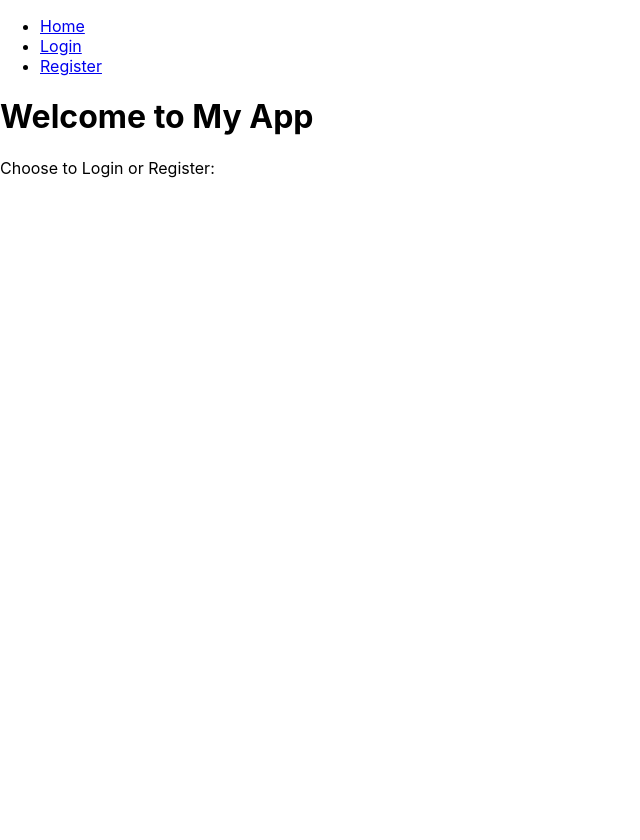
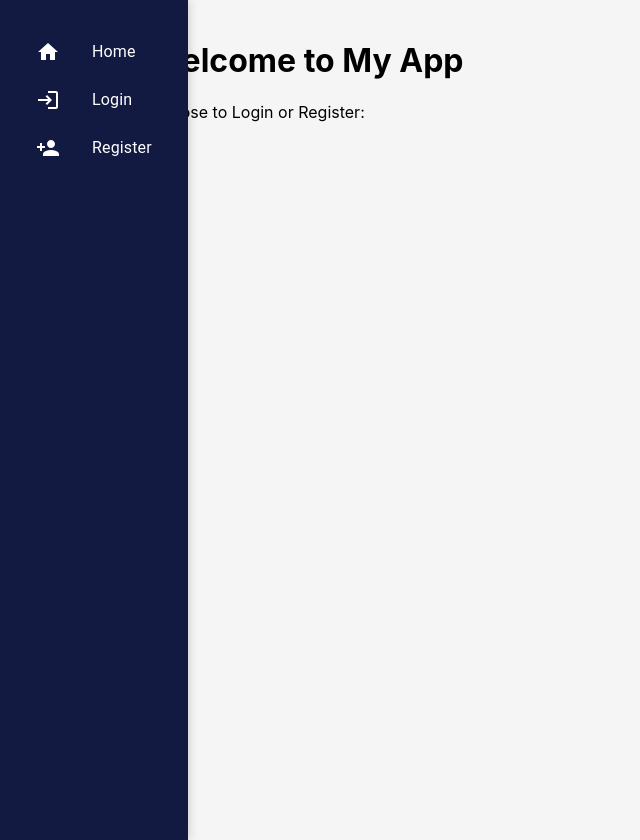
Before and after one commit to EWRC01/Campus-Salitre-App, a React (Create React App) app in the folder salitre-frontend/: page / in a window 1280 px wide. Shown: the whole page, without its empty margins (0-640 px from the left). Before the commit the page ends 800 px from the top, so only its background shows below. Built offline with nearby package versions, Linux system fonts and the light colour scheme.

Commit message:
Update App.js

```diff
--- a/salitre-frontend/src/App.js
+++ b/salitre-frontend/src/App.js
@@ -1,34 +1,110 @@
 // src/App.js (updated for React Router v6)
-import React from 'react';
+// src/App.js (updated for React Router v6)
+import React, { useState } from 'react';
 import { BrowserRouter as Router, Route, Link, Routes } from 'react-router-dom';
 import LoginForm from './LoginForm';
 import RegisterForm from './RegisterForm';
 import Home from './Home';
+import { Box, List, ListItem, ListItemText, ListItemIcon, Drawer, IconButton } from '@mui/material';
+import MenuIcon from '@mui/icons-material/Menu';
+import HomeIcon from '@mui/icons-material/Home';
+import LoginIcon from '@mui/icons-material/Login';
+
+import PersonAddIcon from '@mui/icons-material/PersonAdd';
+
 
 function App() {
+  const [isMenuOpen, setMenuOpen] = useState(false);
+
+  const toggleMenu = () => {
+    setMenuOpen(!isMenuOpen);
+  };
+
   return (
     <Router>
-      <div>
-        <nav>
-          <ul>
-            <li>
-              <Link to="/">Home</Link>
-            </li>
-            <li>
-              <Link to="/login">Login</Link>
-            </li>
-            <li>
-              <Link to="/register">Register</Link>
-            </li>
-          </ul>
-        </nav>
+      <Box sx={{ display: 'flex' }}>
+        {/* Side menu */}
+        <Box
+          component="nav"
+          sx={{
+            backgroundColor: '#131A41',
+            color: '#fff',
+            minWidth: '10vh',
+            padding: '20px',
+            height: '100vh',
+            position: 'fixed',
+            top: 0,
+            left: 0,
+            display: { xs: 'none', md: 'block' }, // Ocultar en pantallas pequeñas (celular) y mostrar en pantallas medianas y grandes (tablet, computadoras)
+            '&:hover': {
+              boxShadow: '0 0 10px rgba(0, 0, 0, 0.2)', // Sombra al hacer hover
+            },
+          }}
+        >
+          <List sx={{ '& a': { color: '#fff', textDecoration: 'none' } }}>
+            <ListItem component={Link} to="/" button sx={{ '&:hover': { backgroundColor: '#555'} }}>
+              <ListItemIcon sx={{ color: '#fff' }}>
+                <HomeIcon />
+              </ListItemIcon>
+              <ListItemText primary="Home" />
+            </ListItem>
+            <ListItem component={Link} to="/login" button sx={{ '&:hover': { backgroundColor: '#555' } }}>
+              <ListItemIcon sx={{ color: '#fff' }}>
+                <LoginIcon />
+              </ListItemIcon>
+              <ListItemText primary="Login" />
+            </ListItem>
+            <ListItem component={Link} to="/register" button sx={{ '&:hover': { backgroundColor: '#555' } }}>
+              <ListItemIcon sx={{ color: '#fff' }}>
+                <PersonAddIcon />
+              </ListItemIcon>
+              <ListItemText primary="Register" />
+            </ListItem>
+          </List>
+        </Box>
 
-        <Routes>
-          <Route path="/login" element={<LoginForm />} />
-          <Route path="/register" element={<RegisterForm />} />
-          <Route path="/" element={<Home />} />
-        </Routes>
-      </div>
+
+
+
+
+        {/* Mobile menu */}
+        <Box sx={{ display: { xs: 'block', md: 'none' }, padding: '10px' }}>
+          <IconButton onClick={toggleMenu} color="inherit" aria-label="open drawer">
+            <MenuIcon />
+          </IconButton>
+          <Drawer anchor="left" open={isMenuOpen} onClose={toggleMenu}>
+            <List sx={{ width: '200px' }}>
+              <ListItem component={Link} to="/" button onClick={toggleMenu} sx={{ '&:hover': { backgroundColor: '#d6d7d8' } }}>
+                <ListItemIcon>
+                  <HomeIcon />
+                </ListItemIcon>
+                <ListItemText primary="Home" />
+              </ListItem>
+              <ListItem component={Link} to="/login" button onClick={toggleMenu} sx={{ '&:hover': { backgroundColor: '#d6d7d8' } }}>
+                <ListItemIcon>
+                  <LoginIcon />
+                </ListItemIcon>
+                <ListItemText primary="Login" />
+              </ListItem>
+              <ListItem component={Link} to="/register" button onClick={toggleMenu} sx={{ '&:hover': { backgroundColor: '#d6d7d8' } }}>
+                <ListItemIcon>
+                <PersonAddIcon />
+                </ListItemIcon>
+                <ListItemText primary="Register" />
+              </ListItem>
+            </List>
+          </Drawer>
+        </Box>
+
+        {/* Content */}
+        <Box sx={{ flexGrow: 1, height: '100vh', padding: '20px', backgroundColor: '#f5f5f5', marginLeft: { xs: 0, md: '130px' } }}>
+          <Routes>
+            <Route path="/login" element={<LoginForm />} />
+            <Route path="/register" element={<RegisterForm />} />
+            <Route path="/" element={<Home />} />
+          </Routes>
+        </Box>
+      </Box>
     </Router>
   );
 }
```
